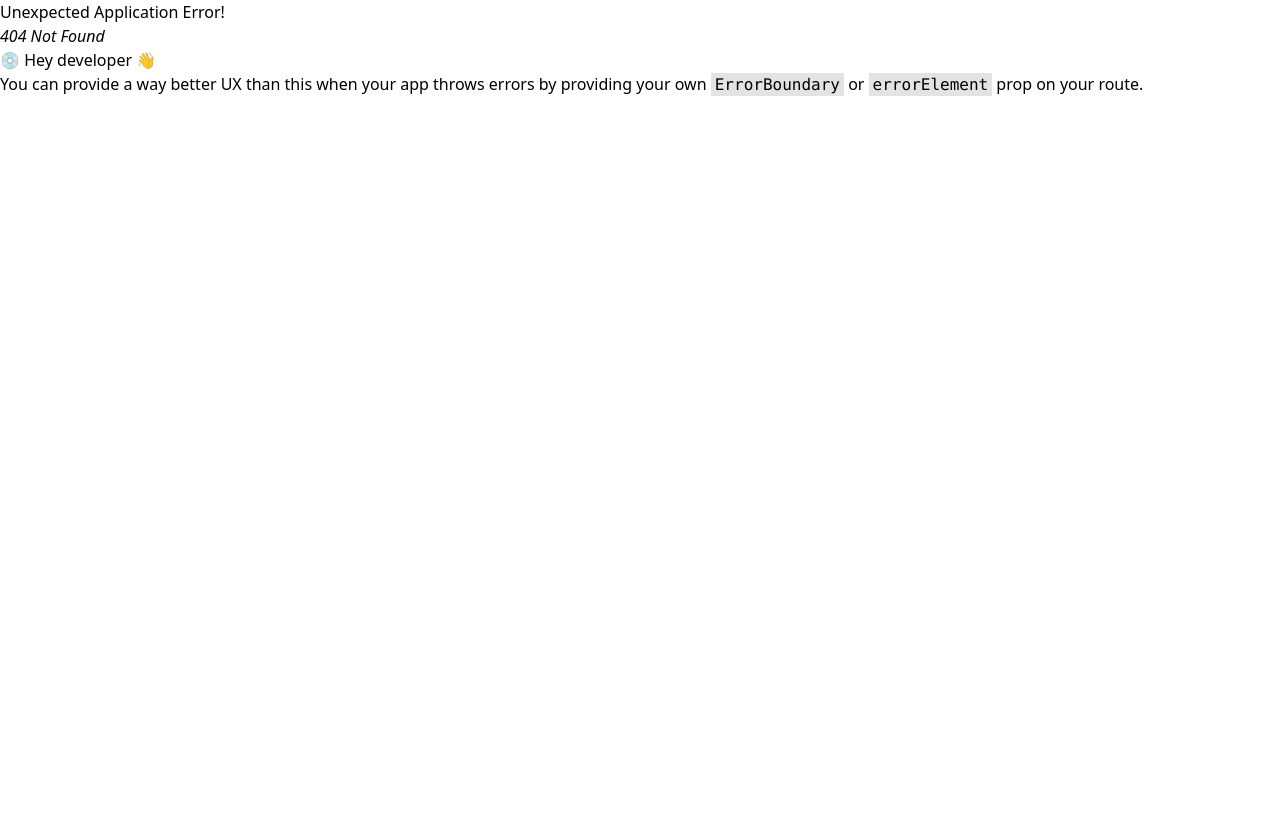
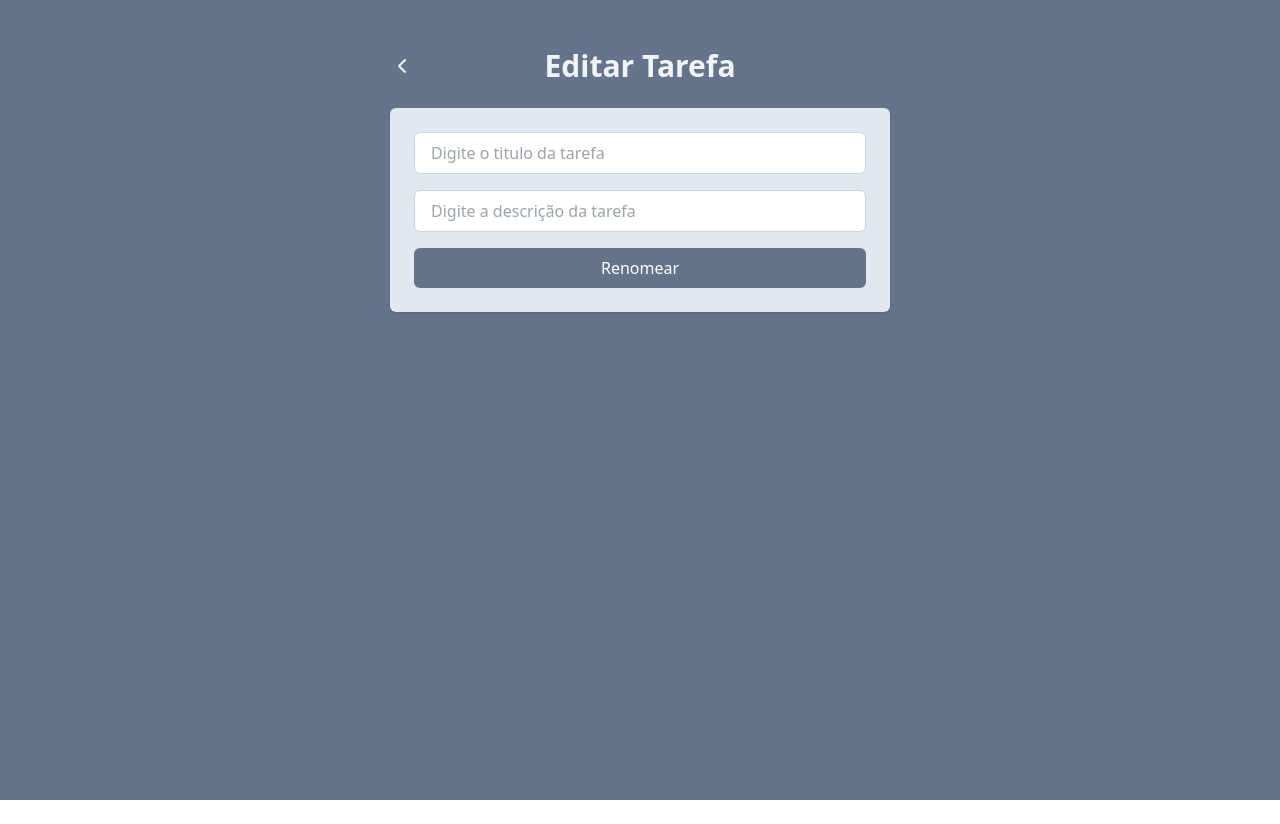
Before and after one commit to Martins-Guilherme/Crud-React, a React (Vite) app: page /task/edit in a window 1280 px wide. Before the commit this address had no page. Before the commit the page ends 800 px from the top, so only its background shows below. Built offline with nearby package versions, Linux system fonts and the light colour scheme.

Commit message:
feat: Implement task management context and edit task functionality

```diff
--- a/package.json
+++ b/package.json
@@ -20,6 +20,7 @@
     "@eslint/js": "^9.9.0",
     "@types/react": "^18.3.3",
     "@types/react-dom": "^18.3.0",
+    "@types/uuid": "^10.0.0",
     "@vitejs/plugin-react": "^4.3.1",
     "autoprefixer": "^10.4.20",
     "eslint": "^9.9.0",
--- a/src/App.jsx
+++ b/src/App.jsx
@@ -1,67 +1,10 @@
-import { v4 } from "uuid";
-import { useEffect, useState } from "react";
 import AddTasks from "./components/AddTasks";
 import Tasks from "./components/Tasks";
 import Title from "./components/Title";
+import { useTasks } from "./contexts/TaskContext";
 
 const App = () => {
-  // Dados mockados
-  // JSON.parse(localStorage.getItem("tasks"))
-  const [tasks, setTasks] = useState(
-    JSON.parse(localStorage.getItem("tasks")) || []
-  );
-
-  useEffect(() => {
-    localStorage.setItem("tasks", JSON.stringify(tasks));
-  }, [tasks]);
-
-  // CHAMAR API
-  // useEffect(() => {
-  //   async function fetchTask() {
-  //     const VITE_URL = import.meta.env.VITE_URL;
-
-  //     const response = await fetch(
-  //       `http://localhost:5000/presentes/listar?token=${VITE_URL}`,
-  //       {
-  //         method: "GET"
-  //       }
-  //     );
-  //     // PEGAR OS DADOS QUE ELA RETORNA
-  //     const data = await response.json();
-
-  //     // SALVAR OS DADOS NO ESTADO
-  //     setTasks(data);
-  //   }
-  //   // fetchTask();
-  // }, []);
-
-  function onTaskClick(taskId) {
-    const newTasks = tasks.map((task) => {
-      // PRECISO ATUALIZAR ESSA TAREFA
-      if (task.id === taskId) {
-        return { ...task, isCompleted: !task.isCompleted };
-      }
-      // Se passar pelo IF não precoisa atualizar a tarefa
-      return task;
-    });
-    setTasks(newTasks);
-  }
-
-  function onDeletTaskClick(taskId) {
-    const novaLista = tasks.filter((task) => task.id !== taskId);
-    setTasks(novaLista);
-  }
-
-  function onAddTaskSubmit(nome, descricao) {
-    const newTask = {
-      id: v4(),
-      nome,
-      descricao,
-      isCompleted: false
-    };
-    setTasks([...tasks, newTask]);
-  }
-
+  const { tasks, onAddTaskSubmit, onTaskClick, onDeletTaskClick } = useTasks();
   return (
     <div className="w-screen h-screen bg-slate-500 flex justify-center p-6">
       <div className="w-[500px] space-y-3">
--- /dev/null
+++ b/src/TasksContext.tsx
@@ -0,0 +1,64 @@
+import { createContext, useState, useEffect, ReactNode, useContext } from 'react';
+import { v4 as uuidv4 } from 'uuid';
+
+interface Task {
+  id: string;
+  nome: string;
+  descricao: string;
+  isCompleted: boolean;
+}
+
+interface TasksContextData {
+  tasks: Task[];
+  onAddTaskSubmit: (nome: string, descricao: string) => void;
+  onDeletTaskClick: (taskId: string) => void;
+  onEditTaskSubmit: (taskId: string, nome: string, descricao: string) => void;
+  onTaskClick: (taskId: string) => void;
+}
+
+const TasksContext = createContext<TasksContextData>({} as TasksContextData);
+
+export function TasksProvider({ children }: { children: ReactNode }) {
+  const [tasks, setTasks] = useState<Task[]>(() => {
+    const storedTasks = localStorage.getItem("tasks");
+    return storedTasks ? JSON.parse(storedTasks) : [];
+  });
+
+  useEffect(() => {
+    localStorage.setItem("tasks", JSON.stringify(tasks));
+  }, [tasks]);
+
+  function onTaskClick(taskId: string) {
+    const newTasks = tasks.map((task) =>
+      task.id === taskId ? { ...task, isCompleted: !task.isCompleted } : task
+    );
+    setTasks(newTasks);
+  }
+
+  function onDeletTaskClick(taskId: string) {
+    const newTasks = tasks.filter((task) => task.id !== taskId);
+    setTasks(newTasks);
+  }
+
+  function onAddTaskSubmit(nome: string, descricao: string) {
+    const newTask: Task = { id: uuidv4(), nome, descricao, isCompleted: false };
+    setTasks((prevTasks) => [...prevTasks, newTask]);
+  }
+
+  function onEditTaskSubmit(taskId: string, nome: string, descricao: string) {
+    const newTasks = tasks.map((task) =>
+      task.id === taskId ? { ...task, nome, descricao } : task
+    );
+    setTasks(newTasks);
+  }
+
+  return (
+    <TasksContext.Provider value={{ tasks, onAddTaskSubmit, onDeletTaskClick, onEditTaskSubmit, onTaskClick }}>
+      {children}
+    </TasksContext.Provider>
+  );
+}
+
+export function useTasks() {
+  return useContext(TasksContext);
+}
--- a/src/components/AddTasks.tsx
+++ b/src/components/AddTasks.tsx
@@ -2,12 +2,16 @@ import { useState } from "react";
 import Input from "./Input";
 
 interface AddTasksProps {
-  onAddTaskSubmit: (nome: string, descricao: string) => void;
+  onAddTaskSubmit?: (nome: string, descricao: string) => void;
+  onEditTaskSubmit?: (nome: string, descricao: string) => void;
+  edit?: boolean;
+  initialTitle?: string | null;
+  initialDescription?: string | null;
 }
 
-const AddTasks = ({ onAddTaskSubmit }: AddTasksProps) => {
-  const [nome, setTitle] = useState("");
-  const [descricao, setDescription] = useState("");
+const AddTasks = ({ onAddTaskSubmit, onEditTaskSubmit, edit = false, initialTitle = "", initialDescription = "" }: AddTasksProps) => {
+  const [nome, setTitle] = useState(initialTitle || "");
+  const [descricao, setDescription] = useState(initialDescription || "");
 
   return (
     <>
@@ -16,13 +20,13 @@ const AddTasks = ({ onAddTaskSubmit }: AddTasksProps) => {
           type="text"
           placeholder="Digite o titulo da tarefa"
           value={nome}
-          onChange={(event) => setTitle(event.target.value)}
+          onChange={(event: any) => setTitle(event.target.value)}
         />
         <Input
           type="text"
           placeholder="Digite a descrição da tarefa"
           value={descricao}
-          onChange={(event) => setDescription(event.target.value)}
+          onChange={(event: any) => setDescription(event.target.value)}
         />
         <button
           onClick={() => {
@@ -32,13 +36,17 @@ const AddTasks = ({ onAddTaskSubmit }: AddTasksProps) => {
               setDescription("");
               return alert("Preencha o título e a descrição da tarefa;.");
             }
-            onAddTaskSubmit(nome, descricao);
+            if (edit && onEditTaskSubmit) {
+              onEditTaskSubmit(nome, descricao);
+            } else if (onAddTaskSubmit) {
+              onAddTaskSubmit(nome, descricao);
+            }
             setTitle("");
             setDescription("");
           }}
           className="bg-slate-500 text-white px-4 py-2 rounded-md font-medium"
         >
-          Adicionar
+          {!edit ? "Adicionar" : "Renomear"}
         </button>
       </div>
     </>
--- a/src/components/Input.tsx
+++ b/src/components/Input.tsx
@@ -1,5 +1,3 @@
-import { ChangeEventHandler } from "react";
-
 const input = (props) => {
   return (
     <>
--- a/src/components/Tasks.jsx
+++ b/src/components/Tasks.jsx
@@ -1,8 +1,8 @@
-import { ChevronRightIcon, TrashIcon } from "lucide-react";
+import { Check, ChevronRightIcon, Pencil, TrashIcon } from "lucide-react";
 import { useNavigate } from "react-router-dom";
 import Button from "./Button";
 
-const Tasks = ({ tasks, onTaskClick, onDeletTaskClick }) => {
+const Tasks = ({ tasks, onTaskClick, onDeletTaskClick, ...rest }) => {
   const navigate = useNavigate();
 
   function onSeeDetailsClick(task) {
@@ -10,6 +10,14 @@ const Tasks = ({ tasks, onTaskClick, onDeletTaskClick }) => {
     query.set("nome", task.nome);
     query.set("descricao", task.descricao);
     navigate(`/task?${query.toString()}`);
+  }
+
+  function onEditTaskClick(task) {
+    const query = new URLSearchParams();
+    query.set("nome", task.nome);
+    query.set("id", task.id);
+    query.set("descricao", task.descricao);
+    navigate(`/task/edit?${query.toString()}`);
   }
 
   return (
@@ -20,11 +28,19 @@ const Tasks = ({ tasks, onTaskClick, onDeletTaskClick }) => {
             onClick={() => {
               onTaskClick(task.id);
             }}
-            className={`bg-slate-400 text-left text-white p-2 rounded-md w-full
+            className={`bg-slate-400 text-left text-white flex p-2 rounded-md justify-between w-full
             ${task.isCompleted && "line-through"}`}
           >
             {task.nome}
+            {task.isCompleted && (
+              <p className="text-green-700">
+                <Check />
+              </p>
+            )}
           </button>
+          <Button onClick={() => onEditTaskClick(task)}>
+            <Pencil />
+          </Button>
           <Button
             onClick={() => {
               onSeeDetailsClick(task);
--- /dev/null
+++ b/src/contexts/TaskContext.tsx
@@ -0,0 +1,78 @@
+import {
+  createContext,
+  useState,
+  useEffect,
+  ReactNode,
+  useContext,
+} from "react";
+import { v4 } from "uuid";
+
+interface Task {
+  id: string;
+  nome: string;
+  descricao: string;
+  isCompleted: boolean;
+}
+
+interface TasksContextData {
+  tasks: Task[];
+  onAddTaskSubmit: (nome: string, descricao: string) => void;
+  onDeletTaskClick: (taskId: string) => void;
+  onEditTaskSubmit: (taskId: string, nome: string, descricao: string) => void;
+  onTaskClick: (taskId: string) => void;
+}
+
+const TasksContext = createContext<TasksContextData>({} as TasksContextData);
+
+export function TasksProvider({ children }: { children: ReactNode }) {
+  const [tasks, setTasks] = useState<Task[]>(() => {
+    const storedTasks = localStorage.getItem("tasks");
+    return storedTasks ? JSON.parse(storedTasks) : [];
+  });
+
+  useEffect(() => {
+    localStorage.setItem("tasks", JSON.stringify(tasks));
+  }, [tasks]);
+
+  function onTaskClick(taskId: string) {
+    const newTasks = tasks.map((task) =>
+      task.id === taskId ? { ...task, isCompleted: !task.isCompleted } : task
+    );
+    setTasks(newTasks);
+  }
+
+  function onDeletTaskClick(taskId: string) {
+    const newTasks = tasks.filter((task) => task.id !== taskId);
+    setTasks(newTasks);
+  }
+
+  function onAddTaskSubmit(nome: string, descricao: string) {
+    const newTask: Task = { id: v4(), nome, descricao, isCompleted: false };
+    setTasks((prevTasks) => [...prevTasks, newTask]);
+  }
+
+  function onEditTaskSubmit(taskId: string, nome: string, descricao: string) {
+    const newTasks = tasks.map((task) =>
+      task.id === taskId ? { ...task, nome, descricao } : task
+    );
+    setTasks(newTasks);
+  }
+
+  return (
+    <TasksContext.Provider
+      value={{
+        tasks,
+        onAddTaskSubmit,
+        onDeletTaskClick,
+        onEditTaskSubmit,
+        onTaskClick,
+      }}
+    >
+      {children}
+    </TasksContext.Provider>
+  );
+}
+
+export function useTasks() {
+  return useContext(TasksContext);
+}
--- /dev/null
+++ b/src/pages/EditTaskPage.tsx
@@ -0,0 +1,50 @@
+import { ChevronLeftIcon } from "lucide-react";
+import Title from "../components/Title";
+import { useNavigate, useSearchParams } from "react-router-dom";
+import { useTasks } from "../contexts/TaskContext";
+import AddTasks from "../components/AddTasks";
+
+const EditTaskPage = () => {
+  const navigate = useNavigate();
+  const [searchParams] = useSearchParams();
+  // Supondo que onEditTaskSubmit venha de um contexto ou prop
+  // const { onEditTaskSubmit } = useTasks();
+  const { onEditTaskSubmit } = useTasks();
+
+  const title = searchParams.get("nome");
+  const description = searchParams.get("descricao");
+  const id = searchParams.get("id");
+
+  const handleEditSubmit = (nome: string, descricao: string) => {
+    // onEditTaskSubmit(id, nome, descricao);
+    console.log("Editando tarefa:", { id, nome, descricao });
+    navigate("/"); // Navegar de volta após a edição
+    if (id) {
+      onEditTaskSubmit(id, nome, descricao);
+      navigate("/"); // Navegar de volta para a home após a edição
+    }
+  };
+
+  return (
+    <div className="w-screen h-screen bg-slate-500 flex justify-center p-6">
+      <div className="w-screen h-screen flex justify-center p-6">
+        <div className="w-[500px] space-y-3">
+          <div className="flex justify-center relative mb-6">
+            <button className="absolute left-0 top-0 bottom-0 text-slate-100">
+              <ChevronLeftIcon onClick={() => navigate(-1)} />
+            </button>
+            <Title>Editar Tarefa</Title>
+          </div>
+          <AddTasks
+            edit={true}
+            onEditTaskSubmit={handleEditSubmit}
+            initialTitle={title}
+            initialDescription={description}
+          />
+        </div>
+      </div>
+    </div>
+  );
+};
+
+export default EditTaskPage;
```
Also changed, not shown: src/main.jsx (+12 -3 lines), 1 other file (tests, documents, lock files or other folders).
